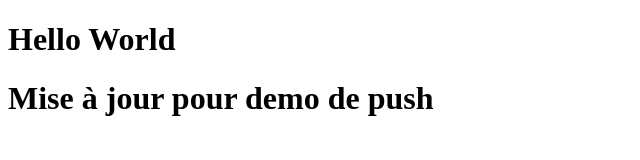
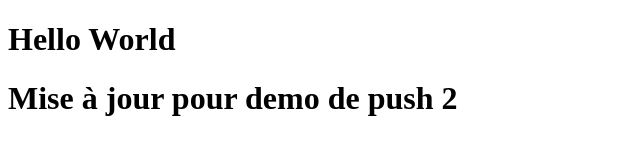
Before and after one commit to Tiling1867/demo-github-action, a plain HTML site: page pages/index.html in a window 1280 px wide. Shown: the full height of the page, 0-640 px from the left. Drawn offline with Linux system fonts and the light colour scheme.

Commit message:
Change number on index.html

```diff
--- a/pages/index.html
+++ b/pages/index.html
@@ -7,6 +7,6 @@
 </head>
 <body>
     <h1>Hello World</h1>
-    <h1>Mise à jour pour demo de push</h1>
+    <h1>Mise à jour pour demo de push 2</h1>
 </body>
 </html>
```
